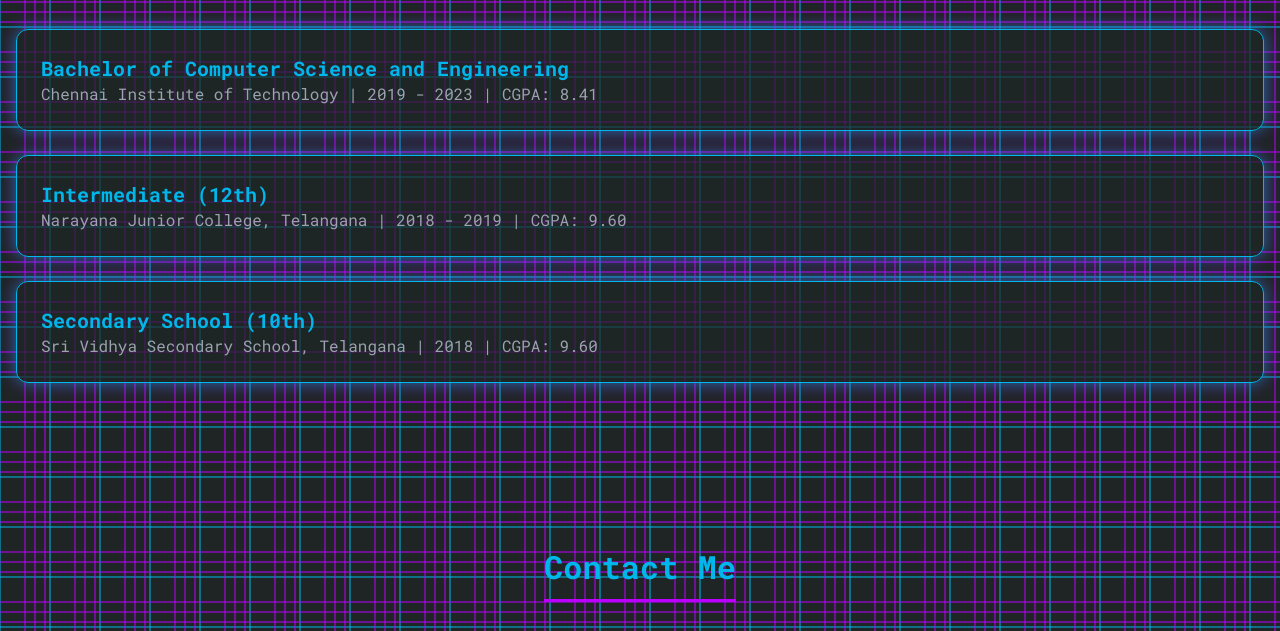
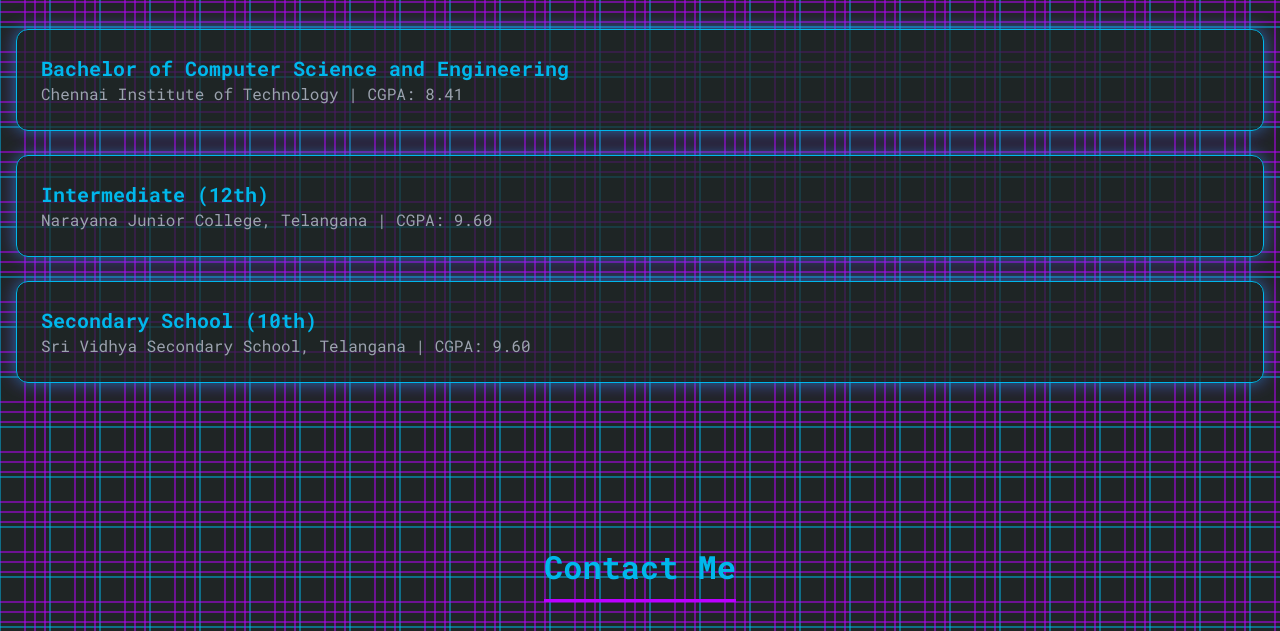
Before and after one commit to merakesh1/portfolion, a plain HTML site: page index.html in a window 1280 px wide. Shown: the part 3373-4004 px from the top of the page. Drawn offline with nearby package versions, Linux system fonts and the light colour scheme.

Commit message:
portfolio update

```diff
--- a/index.html
+++ b/index.html
@@ -468,7 +468,7 @@
               Bachelor of Computer Science and Engineering
             </h3>
             <p class="text-gray-400">
-              Chennai Institute of Technology | 2019 - 2023 | CGPA: 8.41
+              Chennai Institute of Technology | CGPA: 8.41
             </p>
           </div>
           <div class="tech-card tech-glow">
@@ -476,7 +476,7 @@
               Intermediate (12th)
             </h3>
             <p class="text-gray-400">
-              Narayana Junior College, Telangana | 2018 - 2019 | CGPA: 9.60
+              Narayana Junior College, Telangana | CGPA: 9.60
             </p>
           </div>
           <div class="tech-card tech-glow">
@@ -484,7 +484,7 @@
               Secondary School (10th)
             </h3>
             <p class="text-gray-400">
-              Sri Vidhya Secondary School, Telangana | 2018 | CGPA: 9.60
+              Sri Vidhya Secondary School, Telangana | CGPA: 9.60
             </p>
           </div>
         </div>
```
Also changed, not shown: 1 other file.
